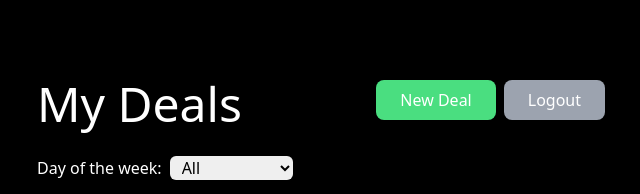
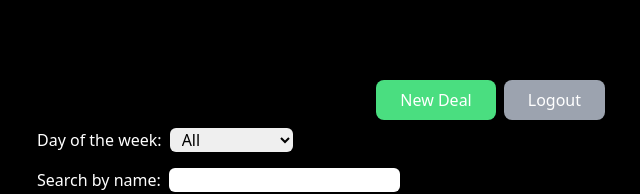
Before and after one commit to alexshwe1/bargain-web, a React (Create React App) app: page /#/dealsList in a window 1280 px wide. Shown: the top 194 px of the page, without its empty margins (319-959 px from the left). Built offline with nearby package versions, Linux system fonts and the light colour scheme; no server answers; the database is empty; sample sign-in values are in the browser's storage.

Commit message:
added bar name to deals portal

```diff
--- a/src/components/dealsPortal/DealsList.js
+++ b/src/components/dealsPortal/DealsList.js
@@ -114,7 +114,7 @@
     <div className='max-w-[600px] mx-auto my-16 p-4 text-white'>
 
       <div className="flex items-start pb-2">
-        <h1 className="font-sans font-apple-system text-5xl">My Deals</h1>
+        <h1 className="font-sans font-apple-system text-5xl">{userData?.bar}</h1>
         <div className="ml-auto">
           <button onClick={handleNewDeal} className='rounded-lg px-6 py-2 text-white bg-green-400 hover:bg-green-500'>
             New Deal
```
